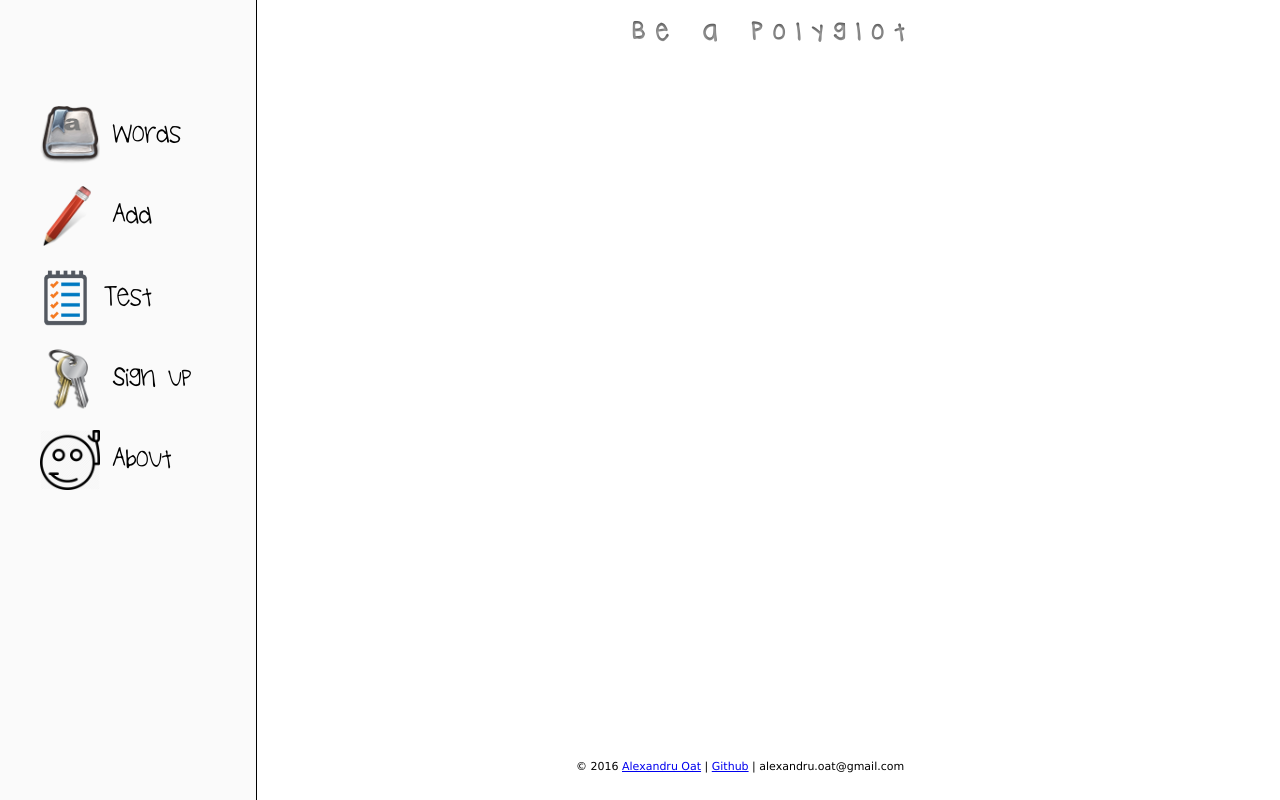
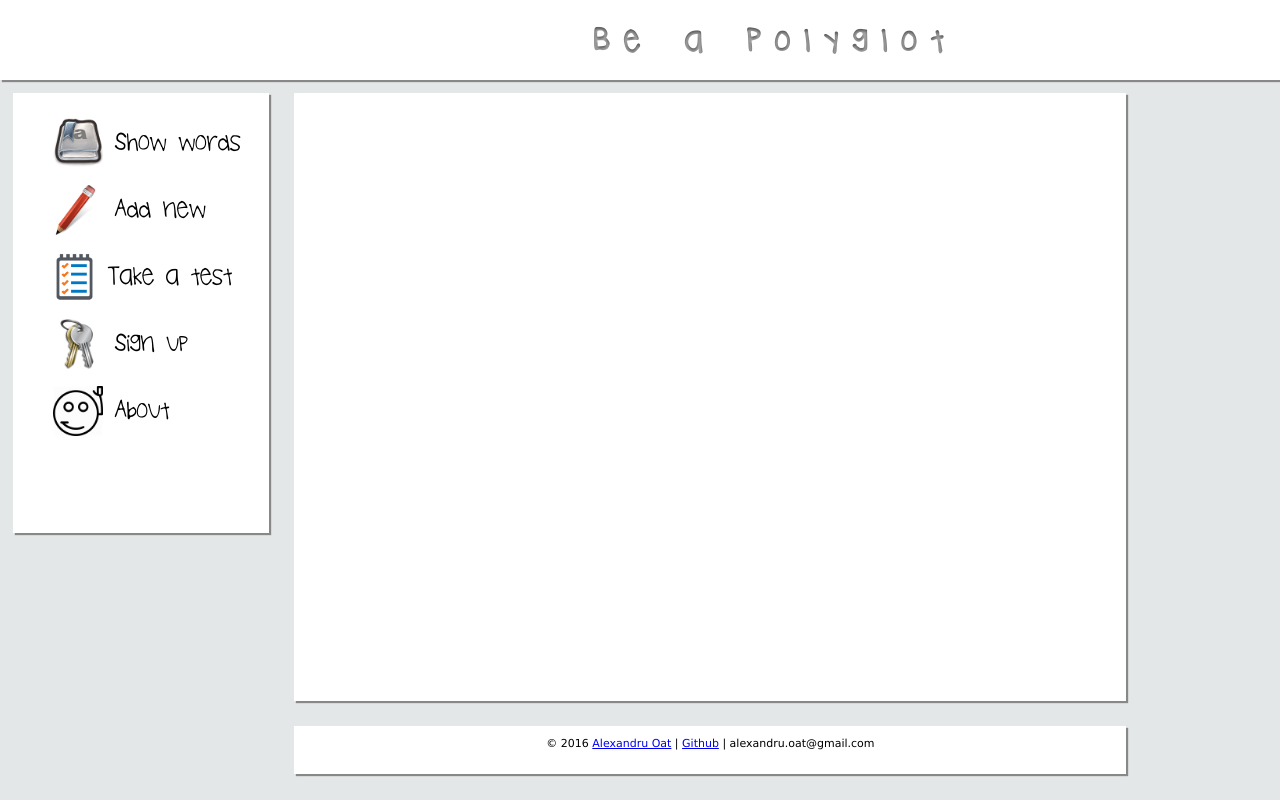
Before and after one commit to midnitehighways/lang-memorize, a Django app: page / in a window 1280 px wide. Run offline with Django 3.2, Linux system fonts and the light colour scheme; data that the repository does not hold is empty.

Commit message:
Change general designgit add .

```diff
--- a/static/css/main.css
+++ b/static/css/main.css
@@ -4,41 +4,38 @@
 }
 
 .text-sidebar li {			/*each of sidebar menu elements*/
-	line-height: 80px;
+	line-height: 65px;
 }
 
 .resize {
 	vertical-align: middle;
 	height: auto;
     width: auto;
-    max-width: 60px;
-    max-height: 60px;
+    max-width: 50px;
+    max-height: 50px;
     transition: all .2s ease-in-out;
 }
 
-.text-sidebar a {		/* change only those "a"s which are inside div of .text-sidebar class */
+.text-sidebar a {					/* change only those "a"s which are inside div of .text-sidebar class */
 	font-family: 'Brookes';
-	font-size: 30px;
-	vertical-align: middle;
-	text-decoration: none;
+	font-size: 28px;
+/*	vertical-align: middle;*/
+	text-decoration: none;  		/* hide underline for links */
 	/*color: #a4f333;*/
 	color: black;
 }
 
-.text-sidebar a:hover .words {		 /*change only those "a"s which are inside div of .text-sidebar class */
+.text-sidebar a:hover .words {		/*change only those "a"s which are inside div of .text-sidebar class */
 	color: green;
-	font-size: 34px;
+	/*font-size: 32px;*/
 }
 
 .text-sidebar a:hover .resize  {		/*  */
-	transform: scale(1.2);
+	transform: scale(1.1);
 }
 
-
-.footer {
-	font-size: 11px;
-	/*text-align: center;*/
-	margin-left: 45%;
+.header, .sidebar, .content, .footer {
+	box-shadow: 2px 2px 1px #888888;		/* shadow effect for main blocks */
 }
 
 html, body, .wrap
@@ -47,15 +44,19 @@ html, body, .wrap
 	margin: 0;
 	font-family: Verdana, Geneva, sans-serif;
 	/*font-weight: 600;*/
-	font-size: 14px;
+	font-size: 18px;
+	position: relative;
 }
 .wrap {
+	background-color: #E4E7E8;
 }
+
 .header {
 /*			position: fixed;*/
 	height: 10%;
 	width: 100%;
 	float: left;
+	background-color: white;
 }
 .header-left {
 	width: 20%;
@@ -64,12 +65,12 @@ html, body, .wrap
 	float: left;
 }
 .header-left, .sidebar {
-	background-color: #FAFAFA;
-	border-right: 1px solid black;
+	/*background-color: #FAFAFA;*/
+/*	border-right: 1px solid black;*/
 	/*#45413c;*/
 }
 .header-right, .content {
-	margin-left: -1px;
+/*	margin-left: -1px;*/
 }
 .header-right {
 	width: 80%;
@@ -81,31 +82,59 @@ html, body, .wrap
 .sidebar {
 	float: left;
 	width: 20%;
+	/*border: 0px solid #000;*/
+	height: 55%;
+	margin-left: 1%;
+	margin-right: 1%;
+	margin-top: 1%;
+	margin-bottom: 1%;
+	background-color: white;
 }
 .content {
 	float: left;
-	width: 80%;
+	width: 65%;
+	background-color: white;
 	/*background-color: #ececec;*/
+	height: 76%;
+	margin-left: 1%;
+	margin-right: 1%;
+	margin-top: 1%;
+	margin-bottom: 1%;
 }
-.content {
-	/*border: 0px solid #000;*/
-	height: 85%;
+.footer {
+	font-size: 11px;
+	/*text-align: center;*/
+	/*margin-left: 45%;*/
+	height: 6%;
+	float: left;
+	width: 65%;
+	background-color: white;
+	margin-left: 23%;
+	margin-right: 1%;
+	margin-top: 1%;
+	margin-bottom: 1%;
+	text-align: center;
 }
-.sidebar {
-	/*border: 0px solid #000;*/
-	height: 90%;
+.footer p {						/* text in footer section */
+	vertical-align: middle;
 }
-.text-sidebar {
 
-/*.	float: left;
-	/*margin-top: 20%;
-	font-family: Papyrus, fantasy;
-	font-size: 22px;*/
-}
+
+/* START!!!!!!!!!!!!!!!!!!START!!!!!!!!!!!!!!!!!!!!START!!!!!!!!!!!!!!!!!!!!START!!!!!!!!!!!!!!!!!!!!START!!!!!!!!!!!!!!!!!!!!START
+START!!!!!!!!!!!!START!!!!!!!!!!!!!!!!!!!!START!!!!!!!!!!!!!!!!!!!!START!!!!!!!!!!!!!!!!!!!!
+START!!!!!!!!!!!!!!!!!!!!START!!!!!!!!!!!!!!!!!!!!START!!!!!!!!!!!!!!!!!!!!START!!!!!!!!!!!!!!!!!!!!START!!!!!!!!!!!!!!!!!!!!
+CONTINUE!!!!!!!!!!!!! BUT CAN STOP!!!!!!!!CONTINUE!!!!!!!!!!!!! BUT CAN STOP!!!!!!!!CONTINUE!!!!!!!!!!!!! BUT CAN STOP!!!!!!!!
+CONTINUE!!!!!!!!!!!!! BUT CAN STOP!!!!!!!!CONTINUE!!!!!!!!!!!!! BUT CAN STOP!!!!!!!!CONTINUE!!!!!!!!!!!!! BUT CAN STOP!!!!!!!!
+CONTINUE!!!!!!!!!!!!! BUT CAN STOP!!!!!!!!CONTINUE!!!!!!!!!!!!! BUT CAN STOP!!!!!!!!CONTINUE!!!!!!!!!!!!! BUT CAN STOP!!!!!!!!
+CONTINUE!!!!!!!!!!!!! BUT CAN STOP!!!!!!!!CONTINUE!!!!!!!!!!!!! BUT CAN STOP!!!!!!!!CONTINUE!!!!!!!!!!!!! BUT CAN STOP!!!!!!!!
+CONTINUE!!!!!!!!!!!!! BUT CAN STOP!!!!!!!!CONTINUE!!!!!!!!!!!!! BUT CAN STOP!!!!!!!!CONTINUE!!!!!!!!!!!!! BUT CAN STOP!!!!!!!!
+CONTINUE!!!!!!!!!!!!! BUT CAN STOP!!!!!!!!CONTINUE!!!!!!!!!!!!! BUT CAN STOP!!!!!!!!CONTINUE!!!!!!!!!!!!! BUT CAN STOP!!!!!!!!
+*/
+
 .text-content {
 	float: left;
 	margin-left: 5%;
-	width: 80%;		/* needed so that its child divs take all the space to the left */
+	width: 95%;		/* needed so that its child divs take all the space to the left */
 
 
 
@@ -119,7 +148,7 @@ html, body, .wrap
 }
 .test-area {
 	float: left;
-	margin-left: 20%;
+	margin-left: 15%;
 	margin-top: 5%;
 }
 .fi-text-content {
@@ -173,7 +202,7 @@ h1 {
 	padding: 2% 3.5% 5% 0; /*15px 30px 30px 0 */
 	position: relative;
 	cursor: pointer;
-	font-size: 14px;
+	font-size: 18px;
 }
 .arrowUp {
     transform: rotate(-180deg);
--- a/templates/sanat/base.html
+++ b/templates/sanat/base.html
@@ -9,6 +9,9 @@
 </head>
 <body>
 	<div class="wrap">
+
+							<!--				 Header 			-->
+
 		<div class="header">
 			<div class="header-left">
 				<!-- <h1>Puhun suomea</h1> -->
@@ -17,17 +20,18 @@
 				<h1>B e &nbsp; a &nbsp; P o l y g l o t </h1>
 			</div>
 		</div>
+							<!--				 Sidebar 			-->
 		<div class="sidebar">
 			<div class="text-sidebar">
 				<ul>
 					<li ><a href="{% url 'index' %}" > <img class="resize" src="{% static "img/dict_ico.png" %}" />
-					<span class="words"> Words  </span></a></li>
+					<span class="words"> Show words  </span></a></li>
 					<!-- <br /><br /> <br />-->
 					<li ><a href="{% url 'insert_form' %}" ><img class="resize" src="{% static "img/pen4.png" %}" />
-					<span class="words"> Add </span> </a></li>
+					<span class="words"> Add new </span> </a></li>
 					<!-- <br /><br /> <br />-->
 					<li ><a href="{% url 'take_a_test' %}" ><img class="resize" src="{% static "img/test6.png" %}" />
-					<span class="words"> Test </span></a></li>
+					<span class="words"> Take a test </span></a></li>
 					<li ><a href="#"><img class="resize" src="{% static "img/signup1.png" %}" />
 					<span class="words"> Sign up </span></a></li>
 					<!-- <br /><br /> <br />-->
@@ -36,11 +40,16 @@
 				</ul>
 			</div>
 		</div>
+							<!--				 Content 			-->
 		{% block content %}{% endblock content %}
 		{% block insert_form %} {% endblock insert_form %}
 		{% block test %} {% endblock test %}
 		{% block about %} {% endblock about %}
-		<div class="footer"> &#169; 2016 <a href="https://www.facebook.com/oat.alexander>">Alexandru Oat</a> | <a href="https://github.com/midnitehighways/lang-memorize">Github</a> | alexandru.oat@gmail.com  </div>
+
+							<!--				 Footer 			-->
+
+		<div class="footer">
+		<p>&#169; 2016 <a href="https://www.facebook.com/oat.alexander>">Alexandru Oat</a> | <a href="https://github.com/midnitehighways/lang-memorize">Github</a> | alexandru.oat@gmail.com  </p></div>
 	</div>
 	<script src="{% static "js/main.js" %}"></script>
 </body>
```
